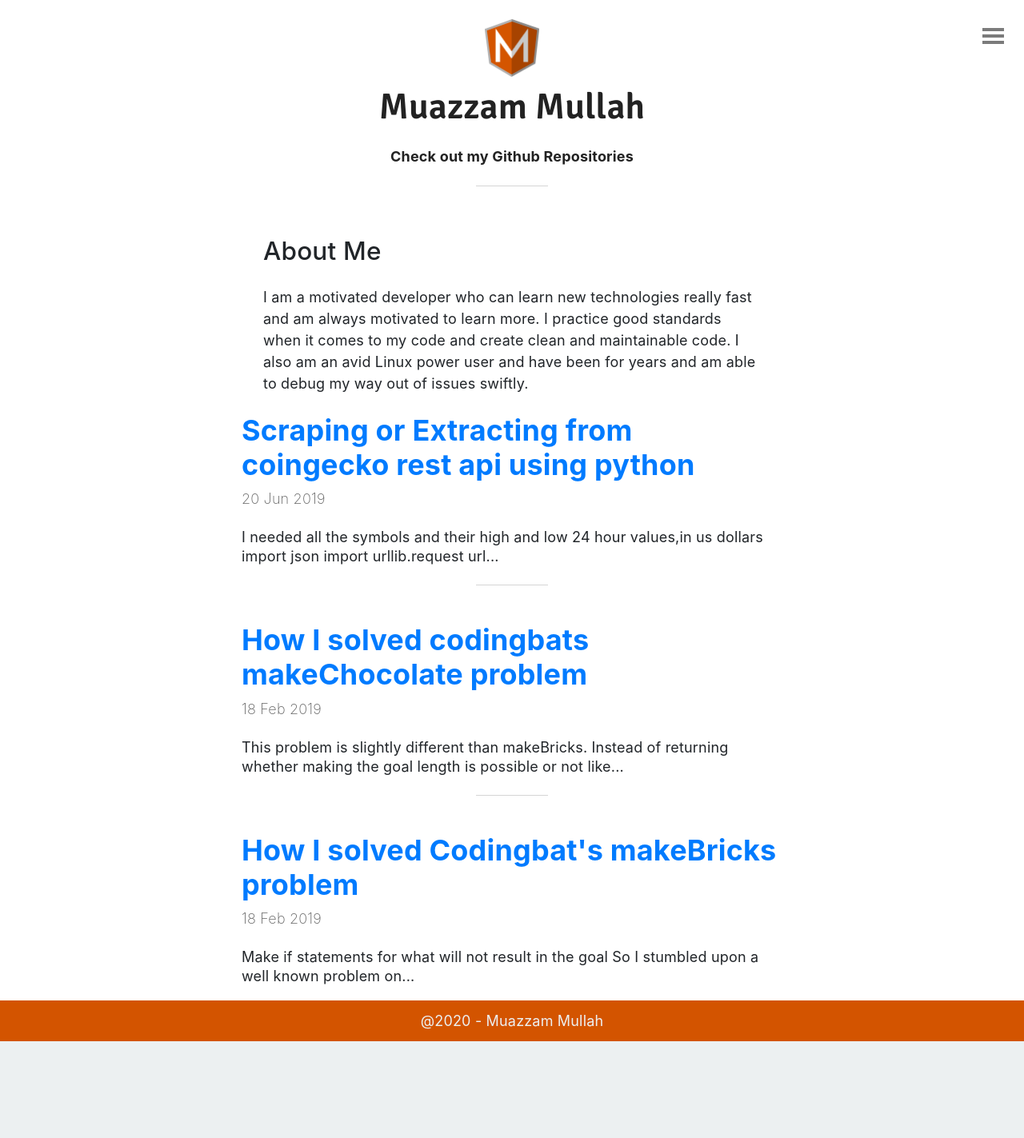
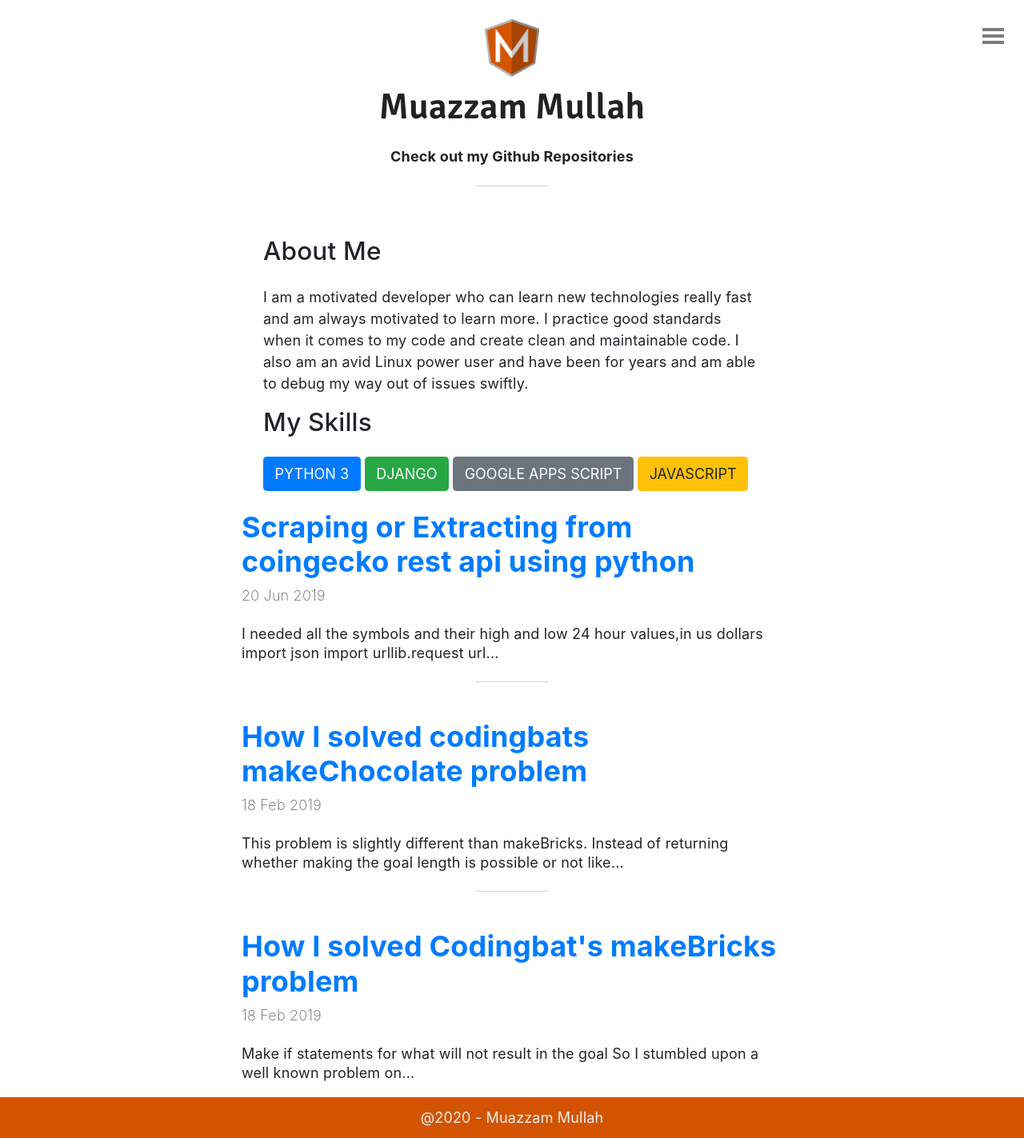
Before and after one commit to muazzammullah/muazzammullah.github.io, a Jekyll site: the page built from index.html, in a window 1280 px wide. Shown: the whole page at 80% size. Built offline with Jekyll 4.4.1, drawn with Linux system fonts in a browser that asks for light colours; the list of posts is cut into pages by our own code; before the commit the page ends 1302 px from its top, so only the background shows below that.

Commit message:
Update index.html

```diff
--- a/index.html
+++ b/index.html
@@ -6,7 +6,14 @@ layout: default
 	<article id="container">
 			<h3>About Me</h3>
 	I am a motivated developer who can learn new technologies really fast and am always motivated to learn more. I practice good standards when it comes to my code and create clean and maintainable code. I also am an avid Linux power user and have been for years and am able to debug my way out of issues swiftly.
-		</article>
+	<br>
+		<h3>My Skills</h3>
+		<button type="button" class="btn btn-primary">PYTHON 3</button>
+		<button type="button" class="btn btn-success">DJANGO</button>
+		<button type="button" class="btn btn-secondary">GOOGLE APPS SCRIPT</button>
+		<button type="button" class="btn btn-warning">JAVASCRIPT</button>
+
+</article>
 <ul id="posts">
 
 	{% for post in paginator.posts %}
```
